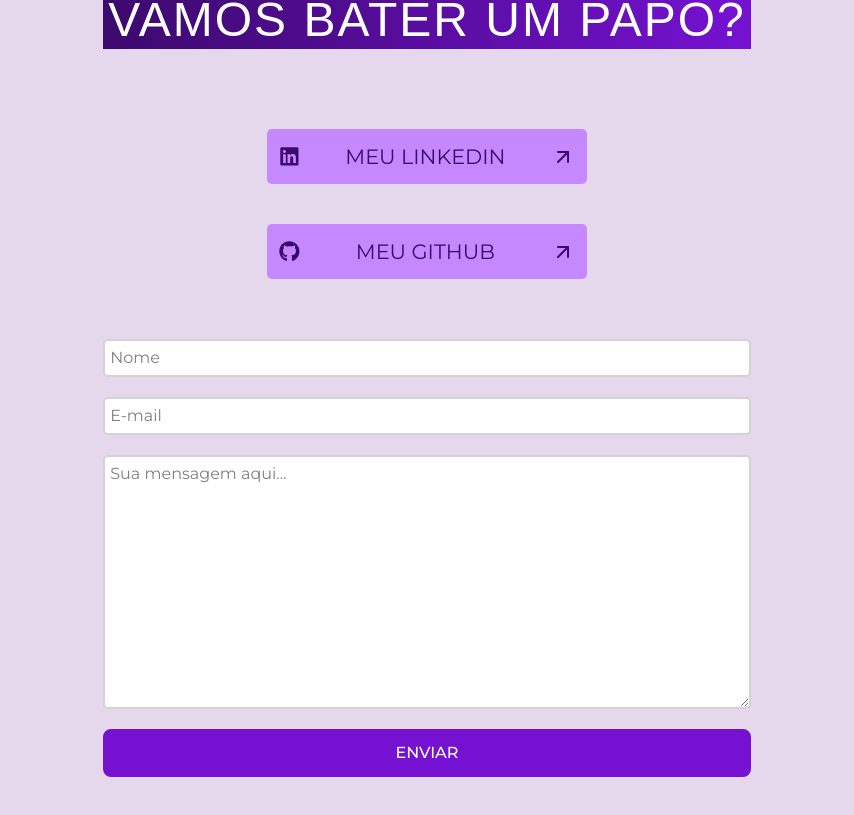
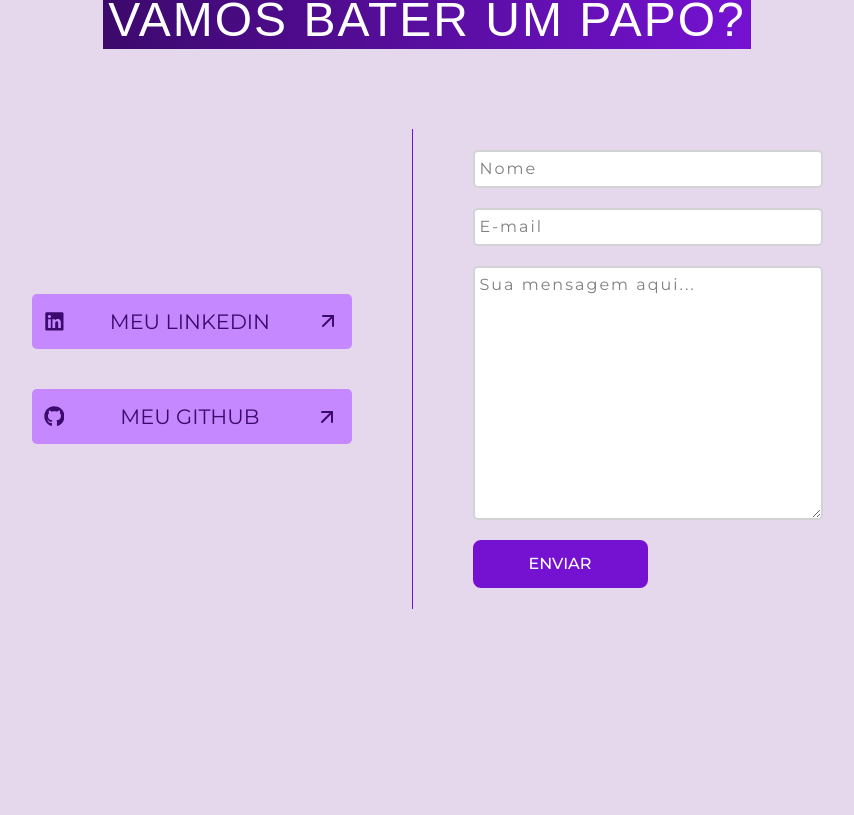
Before and after one commit to giovanaassis/my_portfolio, a React (Vite) app: page / in a window 1280 px wide. Shown: the part 3157-3972 px from the top of the page, without its empty margins (213-1067 px from the left). After the commit the page ends 3846 px from the top, so only its background shows below. Built offline with nearby package versions, Linux system fonts and the light colour scheme; a web font is replaced by a local one.

Commit message:
feat: made contact section responsive

```diff
--- a/src/components/ContactSection.tsx
+++ b/src/components/ContactSection.tsx
@@ -6,7 +6,7 @@ function ContactSection() {
     <section>
       <h1 className="highlightTitle mx-auto">Vamos bater um papo?</h1>
 
-      <div className="flex flex-col items-center justify-center gap-15 mt-20">
+      <div className="flex flex-col items-center justify-center gap-15 mt-20 lg:flex-row">
         {/* MY SOCIALS */}
         <div className="flex flex-col items-center gap-10">
           <button className="tertiaryButton">
@@ -32,8 +32,11 @@ function ContactSection() {
           </button>
         </div>
 
+        {/* STYLED LINE */}
+        <div className="w-[1px] h-120 bg-primary-purple hidden lg:block"></div>
+
         {/* CONTACT FORM */}
-        <form className="flex flex-col gap-5 w-full items-center">
+        <form className="flex flex-col gap-5 w-full lg:w-[350px] items-center">
           <input type="text" name="name" id="name" placeholder="Nome" className="inputs"/>
           <input type="email" name="email" id="email" placeholder="E-mail" className="inputs"/>
 
@@ -45,7 +48,7 @@ function ContactSection() {
             className="inputs"
           ></textarea>
 
-          <button className="primaryButton w-full">enviar</button>
+          <button className="primaryButton w-full lg:w-[50%] lg:self-start">enviar</button>
         </form>
       </div>
     </section>
--- a/src/index.css
+++ b/src/index.css
@@ -169,6 +169,7 @@
     border-radius: 5px;
     padding: 5px;
     width: 100%;
+    letter-spacing: 2px;
   }
 
   .inputs:focus-within {
```
